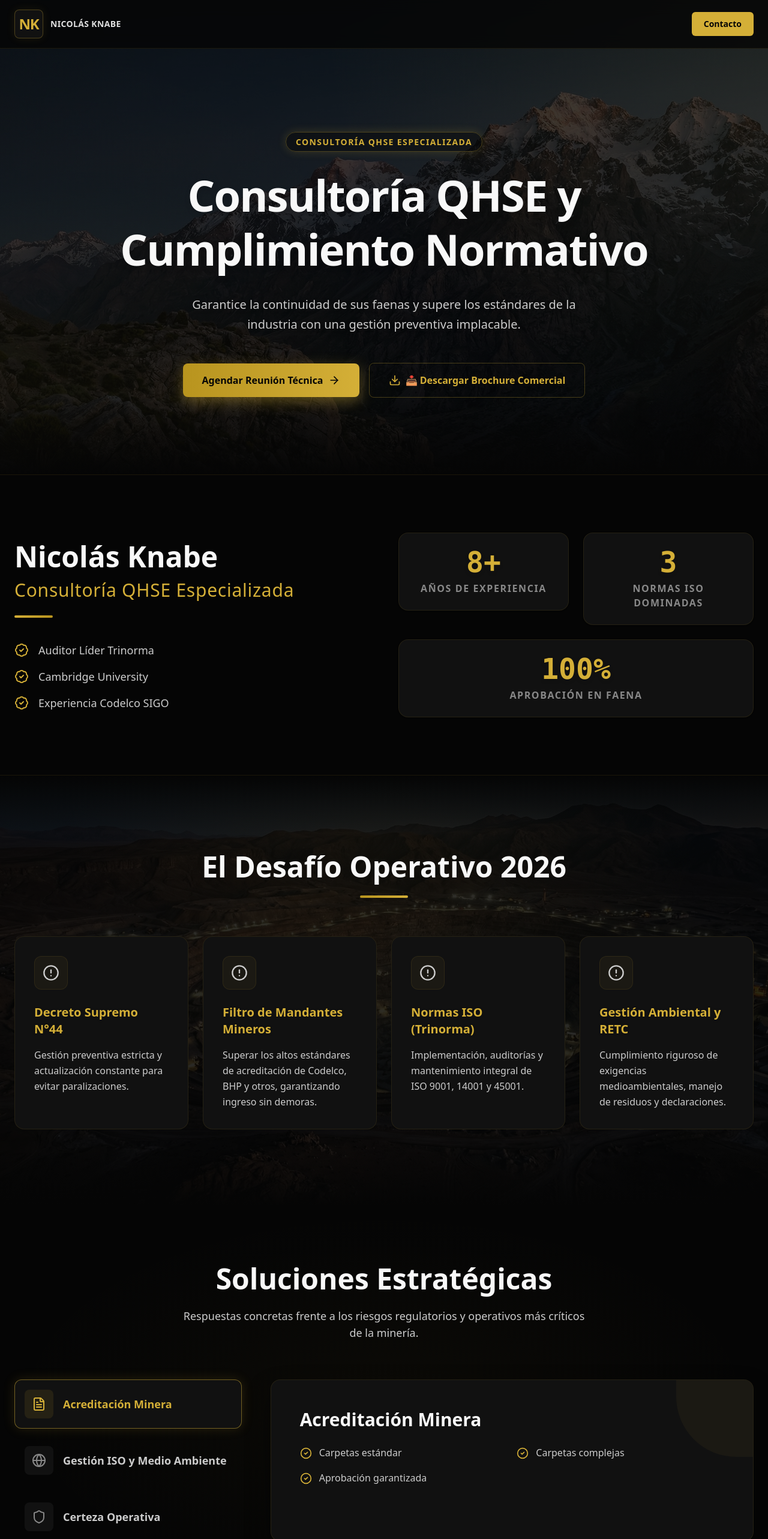
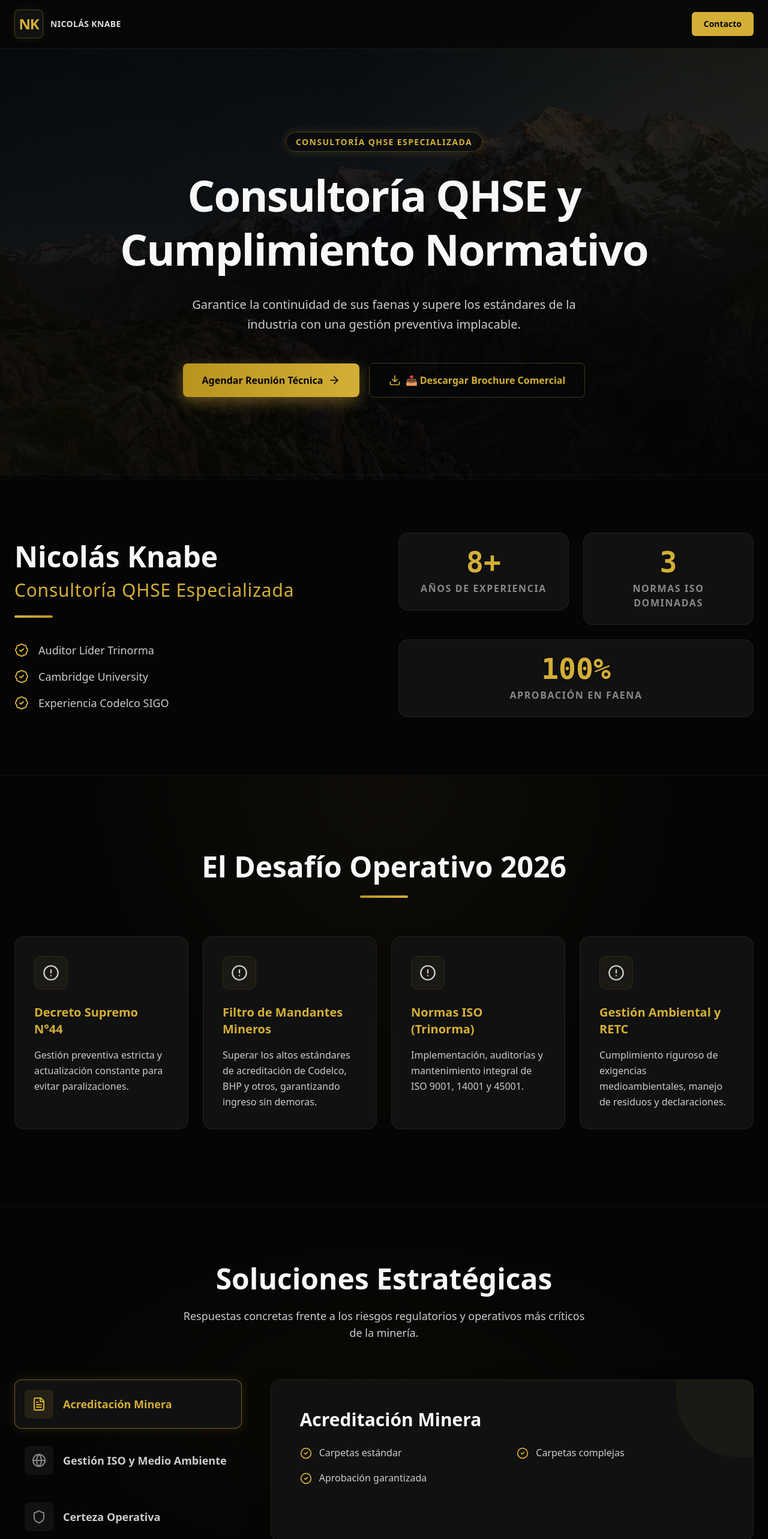
Before and after one commit to NicoKnabe/hseq-onepage, a Next.js app: page / in a window 1280 px wide. Shown: the top 2566 px of the page at 60% size. Built offline with nearby package versions, Linux system fonts and the light colour scheme.

Commit message:
feat: harmonious global canvas with continuous crossfading backgrounds

```diff
--- a/src/app/page.tsx
+++ b/src/app/page.tsx
@@ -5,10 +5,13 @@ import { Challenges } from "@/components/Challenges";
 import { Solutions } from "@/components/Solutions";
 import { Plans } from "@/components/Plans";
 import { Footer } from "@/components/Footer";
+import { GlobalBackground } from "@/components/GlobalBackground";
 
 export default function Home() {
   return (
-    <main className="min-h-screen bg-black text-white font-sans selection:bg-gold/30">
+    <>
+      <GlobalBackground />
+      <main className="min-h-screen text-white font-sans selection:bg-gold/30 flex flex-col">
         <Navbar />
         <Hero />
         <Authority />
@@ -17,5 +20,6 @@ export default function Home() {
         <Plans />
         <Footer />
       </main>
+    </>
   );
 }
--- a/src/components/Authority.tsx
+++ b/src/components/Authority.tsx
@@ -31,7 +31,7 @@ function StatItem({ stat }: { stat: typeof AUTHORITY_DATA.stats[0] }) {
 
 export function Authority() {
     return (
-        <section className="py-16 md:py-24 bg-black relative border-y border-gold/10">
+        <section className="py-16 md:py-24 bg-transparent relative border-y border-white/5">
             <div className="container mx-auto px-4 md:px-6">
                 <div className="grid lg:grid-cols-2 gap-8 lg:gap-12 items-center">
 
--- a/src/components/Challenges.tsx
+++ b/src/components/Challenges.tsx
@@ -1,9 +1,8 @@
 "use client";
 
-import { motion, useMotionTemplate, useMotionValue, useScroll, useTransform } from "framer-motion";
+import { motion, useMotionTemplate, useMotionValue } from "framer-motion";
 import { CHALLENGES_DATA } from "@/lib/data";
 import { AlertCircle } from "lucide-react";
-import { useRef } from "react";
 
 const containerVariants = {
     hidden: { opacity: 0 },
@@ -70,34 +69,9 @@ function ChallengeCard({ challenge }: { challenge: typeof CHALLENGES_DATA.challe
 }
 
 export function Challenges() {
-    const sectionRef = useRef<HTMLElement>(null);
-    const { scrollYProgress } = useScroll({
-        target: sectionRef,
-        offset: ["start end", "end start"]
-    });
-    const yParallax = useTransform(scrollYProgress, [0, 1], ["-10%", "10%"]);
-
     return (
-        <section ref={sectionRef} className="py-16 md:py-32 bg-black relative border-b border-black overflow-hidden relative">
-
-            {/* Third App Background: Parallax Middle Image */}
-            <motion.div
-                style={{ y: yParallax }}
-                className="absolute inset-0 z-0 h-[120%] -top-[10%]"
-            >
-                <div
-                    className="absolute inset-0 bg-cover bg-center bg-no-repeat"
-                    style={{ backgroundImage: "url('/middle-bg.jpeg')" }}
-                />
-            </motion.div>
-
-            {/* Dark Overlay for extreme immersion and text legibility */}
-            <div className="absolute inset-0 bg-black/85 z-0" />
-
+        <section className="py-16 md:py-32 bg-transparent relative border-b border-white/5 overflow-hidden">
             <div className="absolute inset-0 bg-[radial-gradient(ellipse_at_top,rgba(212,175,55,0.05),transparent_60%)] z-0" />
-
-            {/* Top Gradient Transition from previous section */}
-            <div className="absolute top-0 left-0 w-full h-24 bg-gradient-to-b from-black to-transparent z-10" />
 
             <div className="container mx-auto px-4 md:px-6 relative z-10">
                 <div className="text-center mb-16">
@@ -131,9 +105,6 @@ export function Challenges() {
                     ))}
                 </motion.div>
             </div>
-
-            {/* Bottom Gradient Transition to next section */}
-            <div className="absolute bottom-0 left-0 w-full h-24 bg-gradient-to-t from-black to-transparent z-10" />
         </section>
     );
 }
--- a/src/components/Footer.tsx
+++ b/src/components/Footer.tsx
@@ -1,10 +1,8 @@
 "use client";
 
-import { motion, useScroll, useTransform } from "framer-motion";
+import { motion } from "framer-motion";
 import { FOOTER_DATA } from "@/lib/data";
 import { MapPin, Mail, Sparkles } from "lucide-react";
-import Image from "next/image";
-import { useRef } from "react";
 
 // WhatsApp Custom Icon
 const WhatsAppIcon = ({ className }: { className?: string }) => (
@@ -24,37 +22,9 @@ const WhatsAppIcon = ({ className }: { className?: string }) => (
 );
 
 export function Footer() {
-    const containerRef = useRef<HTMLElement>(null);
-    const { scrollYProgress } = useScroll({
-        target: containerRef,
-        offset: ["start end", "end end"]
-    });
-
-    // Parallax effect: moves image up slowly as user scrolls down
-    const y = useTransform(scrollYProgress, [0, 1], [-100, 0]);
-
     return (
-        <footer ref={containerRef} id="contacto" className="bg-black pt-16 md:pt-24 pb-12 relative overflow-hidden">
-            {/* Parallax Background */}
-            <motion.div
-                style={{ y }}
-                className="absolute inset-0 z-0 origin-bottom"
-            >
-                <Image
-                    src="/footer-bg.jpeg"
-                    alt="Paisaje de la Patagonia chilena"
-                    fill
-                    className="object-cover"
-                />
-            </motion.div>
-
-            {/* Dark Overlay for AAA Contrast */}
-            <div className="absolute inset-0 z-0 bg-black/85" />
-
-            {/* Top Gradient Transition from previous section */}
-            <div className="absolute top-0 left-0 w-full h-32 bg-gradient-to-b from-black to-transparent z-10" />
-
-            <div className="absolute inset-0 z-1 bg-[radial-gradient(circle_at_bottom,rgba(212,175,55,0.05),transparent_70%)]" />
+        <footer id="contacto" className="bg-transparent pt-16 md:pt-24 pb-12 relative overflow-hidden">
+            <div className="absolute inset-0 z-1 bg-[radial-gradient(circle_at_bottom,rgba(212,175,55,0.05),transparent_70%)] pointer-events-none" />
 
             <div className="container mx-auto px-4 md:px-6 relative z-10 pt-10">
                 <div className="grid md:grid-cols-2 gap-10 lg:gap-24 mb-16">
--- /dev/null
+++ b/src/components/GlobalBackground.tsx
@@ -0,0 +1,69 @@
+"use client";
+
+import { motion, useScroll, useTransform } from "framer-motion";
+import Image from "next/image";
+
+export function GlobalBackground() {
+    const { scrollYProgress } = useScroll();
+
+    // Fade out Hero background around 25% to 40% of the page scroll
+    const heroOpacity = useTransform(scrollYProgress, [0, 0.25, 0.4], [1, 1, 0]);
+    const heroScale = useTransform(scrollYProgress, [0, 0.5], [1.05, 1]);
+
+    // Fade in Middle background around 20% to 35%, fade out around 60% to 75%
+    const middleOpacity = useTransform(scrollYProgress, [0.2, 0.35, 0.6, 0.75], [0, 1, 1, 0]);
+    const middleY = useTransform(scrollYProgress, [0.2, 0.8], ["-10%", "10%"]);
+    const middleScale = useTransform(scrollYProgress, [0.2, 0.8], [1.1, 1.2]);
+
+    // Fade in Footer background around 65% to 80%
+    const footerOpacity = useTransform(scrollYProgress, [0.65, 0.8, 1], [0, 1, 1]);
+    const footerY = useTransform(scrollYProgress, [0.6, 1], ["10%", "0%"]);
+
+    return (
+        <div className="fixed inset-0 z-[-1] bg-black overflow-hidden pointer-events-none">
+            {/* Hero Image */}
+            <motion.div
+                style={{ opacity: heroOpacity, scale: heroScale }}
+                className="absolute inset-0 origin-center"
+            >
+                <Image
+                    src="/hero-bg.jpeg"
+                    alt="Fondo Los Andes"
+                    fill
+                    priority
+                    className="object-cover"
+                />
+            </motion.div>
+
+            {/* Middle Image */}
+            <motion.div
+                style={{ opacity: middleOpacity, y: middleY, scale: middleScale }}
+                className="absolute inset-0 origin-center"
+            >
+                <Image
+                    src="/middle-bg.jpeg"
+                    alt="Fondo Intermedio"
+                    fill
+                    className="object-cover"
+                />
+            </motion.div>
+
+            {/* Footer Image */}
+            <motion.div
+                style={{ opacity: footerOpacity, y: footerY }}
+                className="absolute inset-0 origin-bottom"
+            >
+                <Image
+                    src="/footer-bg.jpeg"
+                    alt="Fondo Patagonia"
+                    fill
+                    className="object-cover"
+                />
+            </motion.div>
+
+            {/* Base global black overlay to ensure text readability is AAA everywhere */}
+            <div className="absolute inset-0 bg-black/70 mix-blend-multiply" />
+            <div className="absolute inset-0 bg-black/60" />
+        </div>
+    );
+}
--- a/src/components/Hero.tsx
+++ b/src/components/Hero.tsx
@@ -1,34 +1,12 @@
 "use client";
 
-import { motion, useScroll, useTransform } from "framer-motion";
+import { motion } from "framer-motion";
 import { HERO_DATA } from "@/lib/data";
 import { ArrowRight, Download } from "lucide-react";
-import Image from "next/image";
 
 export function Hero() {
-    const { scrollY } = useScroll();
-    const y = useTransform(scrollY, [0, 1000], [0, 300]);
-    const scale = useTransform(scrollY, [0, 1000], [1.1, 1]);
-
     return (
-        <section className="relative overflow-hidden bg-black pt-32 pb-16 md:pt-40 md:pb-20 lg:pt-56 lg:pb-32">
-            {/* Parallax Background */}
-            <motion.div
-                style={{ y, scale }}
-                className="absolute inset-0 z-0 origin-center"
-            >
-                <Image
-                    src="/hero-bg.jpeg"
-                    alt="Paisaje de la Cordillera de los Andes"
-                    fill
-                    priority
-                    className="object-cover"
-                />
-            </motion.div>
-
-            {/* Dark Overlay for AAA Contrast */}
-            <div className="absolute inset-0 z-0 bg-black/80" />
-
+        <section className="relative overflow-hidden bg-transparent pt-32 pb-16 md:pt-40 md:pb-20 lg:pt-56 lg:pb-32">
             {/* Background Glow */}
             <div className="absolute inset-0 z-1 bg-[radial-gradient(circle_at_top_right,rgba(212,175,55,0.08),transparent_50%)]" />
             <div className="absolute inset-0 z-1 bg-[radial-gradient(circle_at_bottom_left,rgba(212,175,55,0.04),transparent_50%)]" />
@@ -96,9 +74,6 @@ export function Hero() {
                     </motion.div>
                 </div>
             </div>
-
-            {/* Bottom Gradient Transition to next section */}
-            <div className="absolute bottom-0 left-0 w-full h-32 bg-gradient-to-t from-black to-transparent z-10" />
         </section>
     );
 }
--- a/src/components/Plans.tsx
+++ b/src/components/Plans.tsx
@@ -15,11 +15,8 @@ interface PlanData {
 
 export function Plans() {
     return (
-        <section id="planes" className="py-16 md:py-24 bg-black border-b border-gold/10 overflow-hidden relative">
-            <div className="absolute inset-0 bg-[radial-gradient(circle_at_center,rgba(212,175,55,0.02),transparent_100%)]" />
-
-            {/* Top Gradient Transition from previous section */}
-            <div className="absolute top-0 left-0 w-full h-24 bg-gradient-to-b from-black to-transparent z-10" />
+        <section id="planes" className="py-16 md:py-24 bg-transparent border-b border-white/5 overflow-hidden relative">
+            <div className="absolute inset-0 bg-[radial-gradient(circle_at_center,rgba(212,175,55,0.02),transparent_100%)] pointer-events-none" />
 
             <div className="container mx-auto px-4 md:px-6 relative z-10">
                 <div className="text-center mb-16">
@@ -104,9 +101,6 @@ export function Plans() {
                     ))}
                 </motion.div>
             </div>
-
-            {/* Bottom Gradient Transition to next section */}
-            <div className="absolute bottom-0 left-0 w-full h-24 bg-gradient-to-t from-black to-transparent z-10" />
         </section>
     );
 }
```
Also changed, not shown: src/components/Solutions.tsx (+2 -8 lines). Lines whose indentation alone changed are shown as unchanged.
